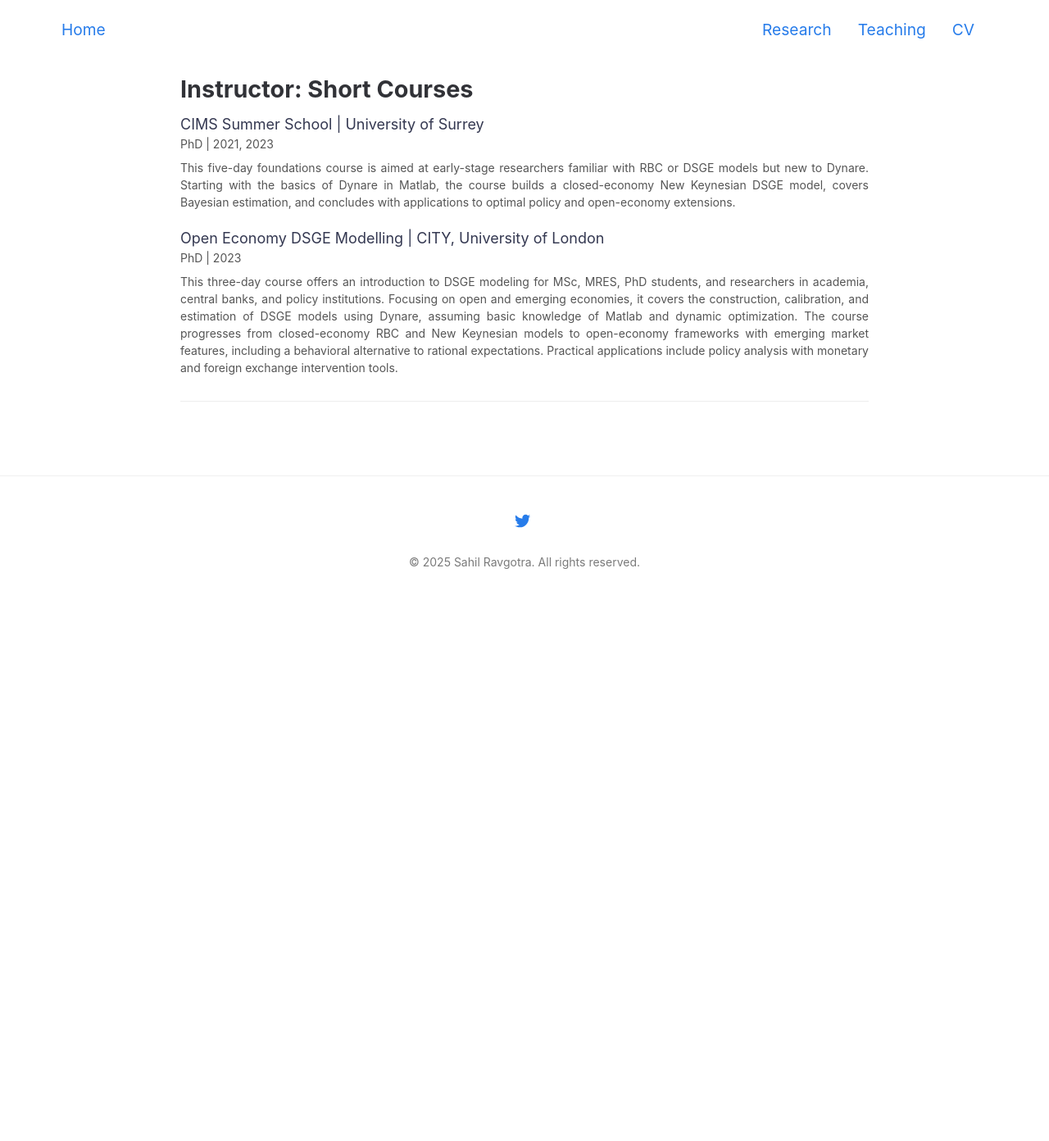
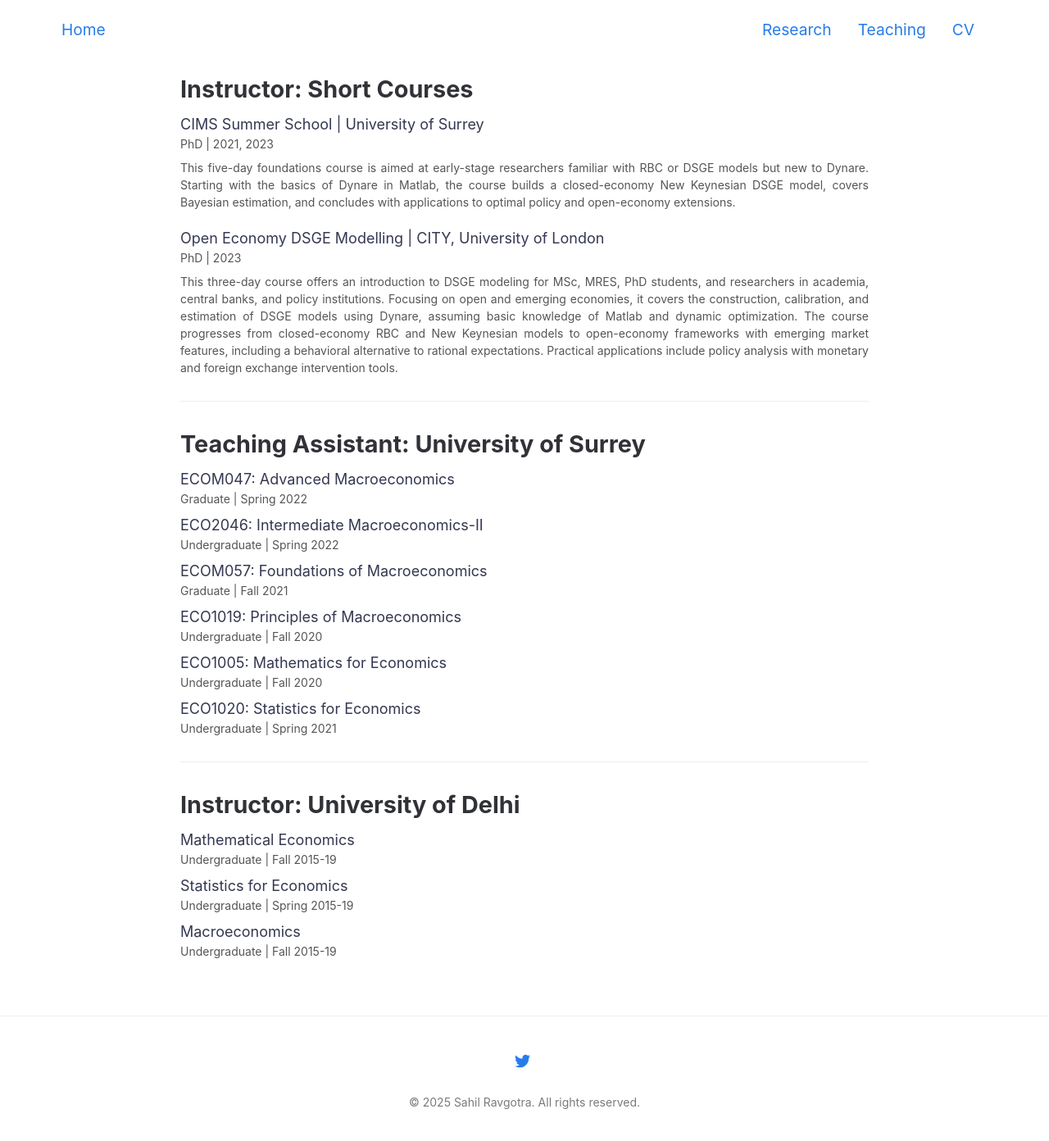
Before and after one commit to ravgotrasahil/ravgotrasahil-github.io, a Jekyll site: the page built from teaching.md, in a window 1280 px wide and 1400 px high, scrolled down 1202 px. Shown: the top 1392 px of the window at 82% size. Built offline with Jekyll 4.4.1, drawn with Linux system fonts in a browser that asks for light colours; before the commit the page ends 1943 px from its top, so only the background shows below that.

Commit message:
Update teaching.md

```diff
--- a/teaching.md
+++ b/teaching.md
@@ -80,3 +80,91 @@ This three-day course offers an introduction to DSGE modeling for MSc, MRES, PhD
 </p>
 
 <hr style="margin: 30px 0;">
+
+<h2>Teaching Assistant: University of Surrey</h2>
+
+<p style="margin-bottom: 0.5rem;">
+  <span style="font-size: 18px; color: #343851;">
+    ECOM047: Advanced Macroeconomics
+  </span><br>
+  <span style="font-size: 14px; color: #555;">
+    Graduate | Spring 2022
+  </span>
+</p>
+
+<p style="margin-bottom: 0.5rem;">
+  <span style="font-size: 18px; color: #343851;">
+    ECO2046: Intermediate Macroeconomics-II
+  </span><br>
+  <span style="font-size: 14px; color: #555;">
+    Undergraduate | Spring 2022
+  </span>
+</p>
+
+<p style="margin-bottom: 0.5rem;">
+  <span style="font-size: 18px; color: #343851;">
+    ECOM057: Foundations of Macroeconomics
+  </span><br>
+  <span style="font-size: 14px; color: #555;">
+    Graduate | Fall 2021
+  </span>
+</p>
+
+<p style="margin-bottom: 0.5rem;">
+  <span style="font-size: 18px; color: #343851;">
+    ECO1019: Principles of Macroeconomics
+  </span><br>
+  <span style="font-size: 14px; color: #555;">
+    Undergraduate | Fall 2020
+  </span>
+</p>
+
+
+<p style="margin-bottom: 0.5rem;">
+  <span style="font-size: 18px; color: #343851;">
+    ECO1005: Mathematics for Economics
+  </span><br>
+  <span style="font-size: 14px; color: #555;">
+    Undergraduate | Fall 2020
+  </span>
+</p>
+
+<p style="margin-bottom: 0.5rem;">
+  <span style="font-size: 18px; color: #343851;">
+    ECO1020: Statistics for Economics
+  </span><br>
+  <span style="font-size: 14px; color: #555;">
+    Undergraduate | Spring 2021
+  </span>
+</p>
+
+<hr style="margin: 30px 0;">
+
+<h2>Instructor: University of Delhi</h2>
+
+<p style="margin-bottom: 0.5rem;">
+  <span style="font-size: 18px; color: #343851;">
+    Mathematical Economics
+  </span><br>
+  <span style="font-size: 14px; color: #555;">
+    Undergraduate | Fall 2015-19
+  </span>
+</p>
+
+<p style="margin-bottom: 0.5rem;">
+  <span style="font-size: 18px; color: #343851;">
+    Statistics for Economics
+  </span><br>
+  <span style="font-size: 14px; color: #555;">
+    Undergraduate | Spring 2015-19
+  </span>
+</p>
+
+<p style="margin-bottom: 0.5rem;">
+  <span style="font-size: 18px; color: #343851;">
+    Macroeconomics
+  </span><br>
+  <span style="font-size: 14px; color: #555;">
+    Undergraduate | Fall 2015-19
+  </span>
+</p>
```
